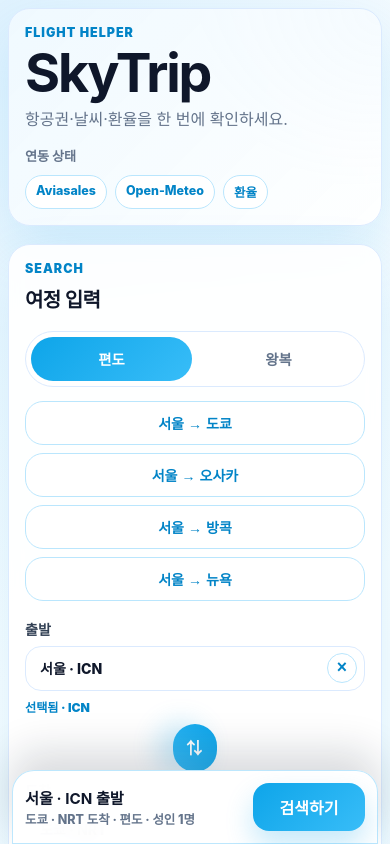
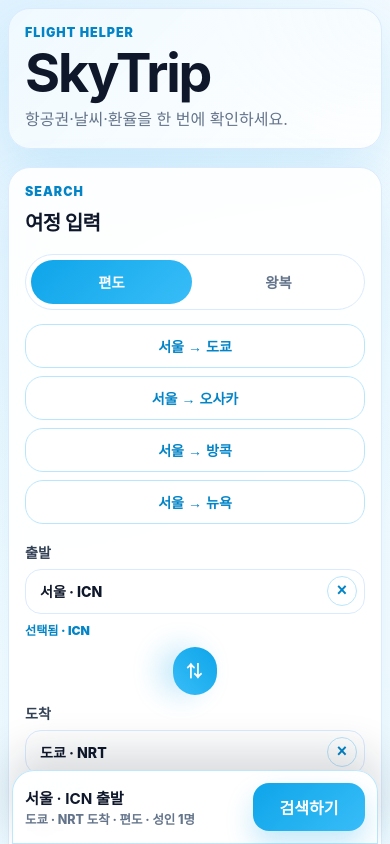
Before and after one commit to ptec07/flight-booking-helper, a React (Vite) app in the folder frontend/: page / in a window 390 px wide. Shown: the top 844 px of the page. Built offline with nearby package versions, Linux system fonts and the light colour scheme.

Commit message:
Remove hero integration status

```diff
--- a/frontend/src/App.tsx
+++ b/frontend/src/App.tsx
@@ -2,7 +2,6 @@ import { useMemo, useState } from 'react'
 import { getTripContext, searchFlightOffers, type FlightOffer, type TripContext } from './api'
 import { airportDisplayName, findAirportByCode, searchAirports, type Airport } from './airports'
 
-const apiBadges = ['Aviasales', 'Open-Meteo', '환율']
 const favoriteStorageKey = 'skytrip:favorites'
 const recentRoutesStorageKey = 'skytrip:recent-routes'
 type TripType = 'one-way' | 'round-trip'
@@ -343,14 +342,6 @@ function App() {
           <h1>SkyTrip</h1>
           <p className="hero-copy">항공권·날씨·환율을 한 번에 확인하세요.</p>
         </div>
-        <div className="api-panel" aria-label="연동 상태">
-          <p>연동 상태</p>
-          <div className="api-badges">
-            {apiBadges.map((badge) => (
-              <span key={badge}>{badge}</span>
-            ))}
-          </div>
-        </div>
       </section>
 
       <div className="app-layout">
--- a/frontend/src/styles.css
+++ b/frontend/src/styles.css
@@ -138,35 +138,6 @@ h2 {
   color: var(--muted);
   font-size: clamp(1rem, 2.2vw, 1.18rem);
   line-height: 1.55;
-}
-
-.api-panel {
-  display: grid;
-  gap: 10px;
-}
-
-.api-panel > p {
-  color: var(--muted);
-  font-size: 0.82rem;
-  font-weight: 800;
-  text-align: right;
-}
-
-.api-badges {
-  display: flex;
-  flex-wrap: wrap;
-  justify-content: flex-end;
-  gap: 8px;
-}
-
-.api-badges span {
-  border: 1px solid var(--sky-200);
-  border-radius: 999px;
-  background: #ffffff;
-  color: var(--sky-600);
-  padding: 8px 12px;
-  font-size: 0.86rem;
-  font-weight: 800;
 }
 
 .flight-map-card {
@@ -795,14 +766,6 @@ button:disabled {
     flex-direction: column;
   }
 
-  .api-panel > p {
-    text-align: left;
-  }
-
-  .api-badges {
-    justify-content: flex-start;
-  }
-
   .saved-header,
   .saved-tools,
   .saved-actions,
@@ -841,11 +804,6 @@ button:disabled {
 
   h1 {
     font-size: clamp(2.35rem, 15vw, 3.35rem);
-  }
-
-  .api-badges span {
-    padding: 7px 10px;
-    font-size: 0.78rem;
   }
 
   .input-grid,
```
Also changed, not shown: 1 other file (tests, documents, lock files or other folders).
